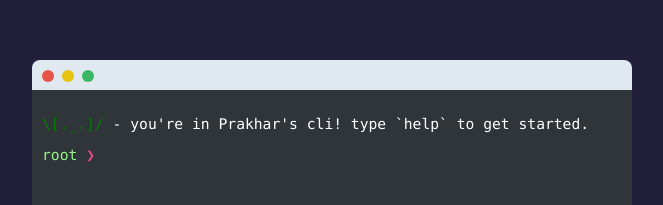
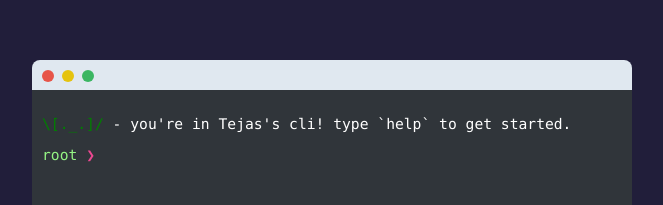
Before and after one commit to Tejas7553/Tejas7553.github.io, a website: page index.html in a window 1280 px wide. Shown: the part 148-353 px from the top of the page, without its empty margins (308-971 px from the left). Drawn offline with nearby package versions, Linux system fonts and the light colour scheme.

Commit message:
PR1 Update index.html

```diff
--- a/index.html
+++ b/index.html
@@ -18,7 +18,7 @@
       <div class="button green"></div>
     </header>
     <div id="terminal">
-      <p><span class="green">\[._.]/</span> - you're in Prakhar's cli! type `help` to get started.</p>
+      <p><span class="green">\[._.]/</span> - you're in Tejas's cli! type `help` to get started.</p>
         <p class="hidden">
           <span class="prompt">
             <span class="root">root</span>
```
